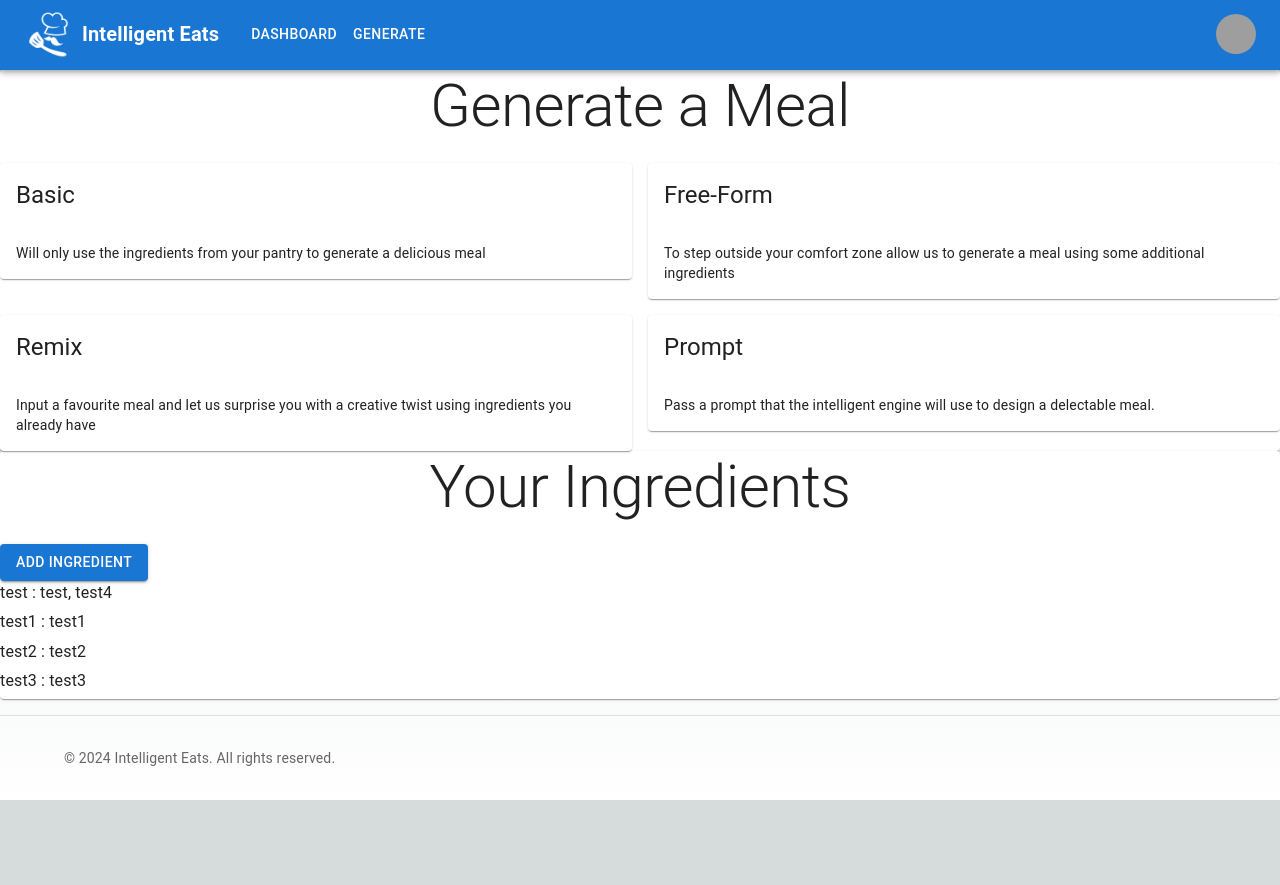
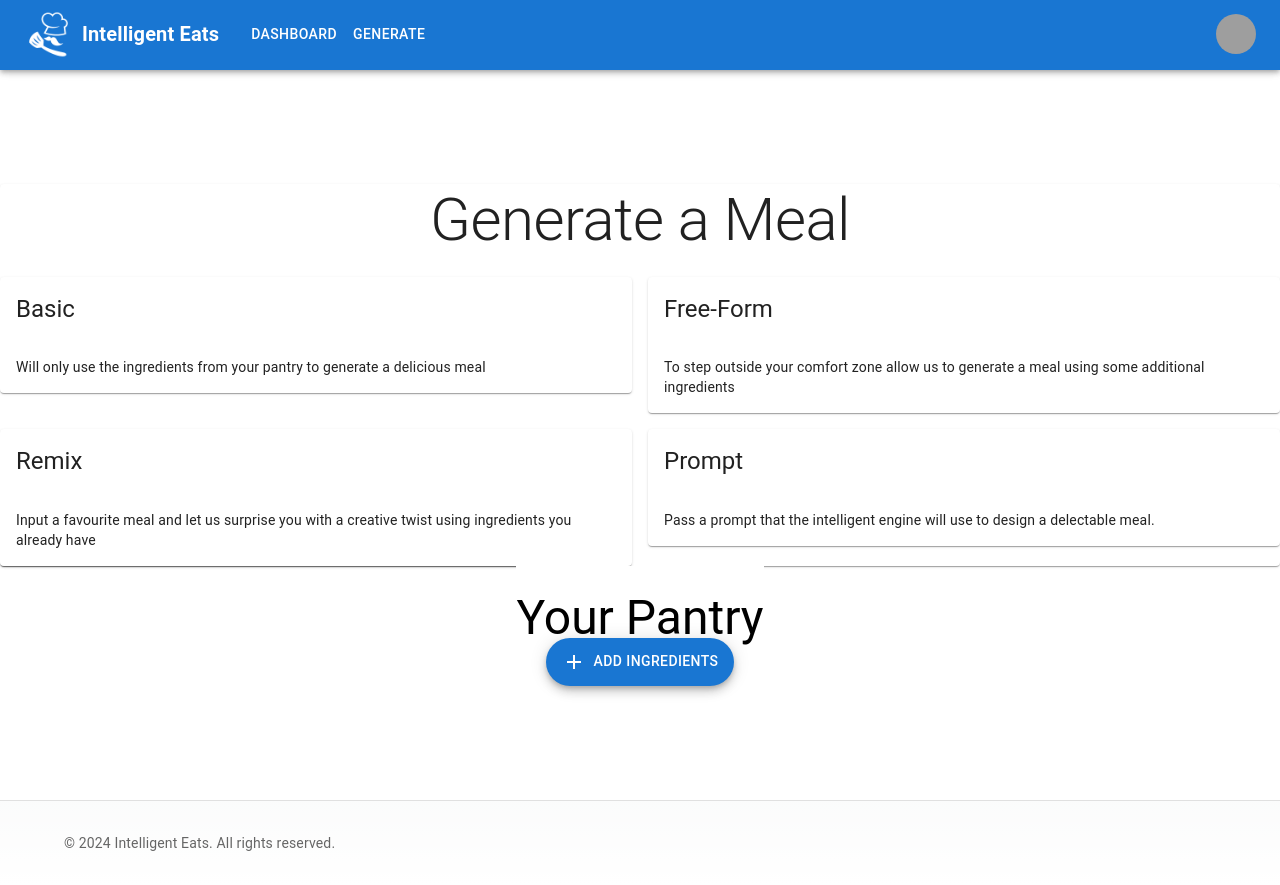
Before and after one commit to UOA-CS732-SE750-Students-2024/project-group-teal-turtles, a Next.js app in the folder frontend/: page /dashboard in a window 1280 px wide. Before the commit the page ends 800 px from the top, so only its background shows below. Built offline with nearby package versions, Linux system fonts and the light colour scheme; grey boxes are pictures that could not be loaded.

Commit message:
feat: adds users pantry to dash (#39)

```diff
--- a/frontend/src/app/(with-layout)/dashboard/page.jsx
+++ b/frontend/src/app/(with-layout)/dashboard/page.jsx
@@ -1,15 +1,20 @@
 "use client";
 
-import IngredientSelector from "@/components/IngredientSelector/IngredientSelector";
 import MealGenerationPanel from "@/components/MealGenerationPanel/MealGenerationPanel";
+import UserPantryGrid from "@/components/PantryDash/UserPantryGrid";
+import { Stack } from "@mui/material";
 import React from "react";
 
 function Dashboard() {
 	return (
-		<>
+		<Stack
+			sx={{ backgroundColor: "#FFFFFF", minHeight: "calc(100vh - 70px)" }}
+			alignItems="center"
+			justifyContent="center"
+		>
 			<MealGenerationPanel />
-			<IngredientSelector />
-		</>
+			<UserPantryGrid />
+		</Stack>
 	);
 }
 
--- /dev/null
+++ b/frontend/src/components/PantryDash/UserPantryGrid.jsx
@@ -0,0 +1,52 @@
+"use client";
+
+import PantryGrid from "../Pantry/PantryGrid";
+import useDataStore from "@/lib/store";
+import ingredients from "../../ingredients.json";
+import { Stack, Typography, Fab } from "@mui/material";
+import AddIcon from "@mui/icons-material/Add";
+
+export default function UserPantryGrid() {
+	const handleIngredientsChange = (item) => {
+		// Ensure userIngredients is initialized to an empty array if it's null
+		const ingredientsArray = userIngredients || [];
+
+		// Check if the item is already in userIngredients
+		const isItemInUserIngredients = ingredientsArray.includes(item);
+
+		// Create a new array based on userIngredients
+		let newIngredients;
+
+		// If the item is already in userIngredients, remove it
+		if (isItemInUserIngredients) {
+			newIngredients = ingredientsArray.filter((ingredient) => ingredient !== item);
+		} else {
+			// If the item is not in userIngredients, add it
+			newIngredients = [...ingredientsArray, item];
+		}
+
+		// Update the state with the new array of ingredients
+		setUserIngredients(newIngredients);
+	};
+
+	const { userIngredients, setUserIngredients } = useDataStore();
+
+	let ingredientsPantry = ingredients.filter((item) => userIngredients.includes(item.title));
+
+	return (
+		<Stack
+			sx={{ backgroundColor: "#FFFFFF", maxWidth: "calc(100vw - 560px)" }}
+			alignItems="center"
+			justifyContent="center"
+		>
+			<Typography variant="h3" sx={{ mt: 3, mb: 1 }}>
+				Your Pantry
+			</Typography>
+			<PantryGrid itemData={ingredientsPantry} onClick={handleIngredientsChange} selected={userIngredients} />
+			<Fab color="primary" aria-label="add" variant="extended" href="/pantry">
+				<AddIcon sx={{ mr: 1 }} />
+				Add Ingredients
+			</Fab>
+		</Stack>
+	);
+}
```
Also changed, not shown: frontend/src/components/PantryDash/UserPantryGrid.module.css (added).
